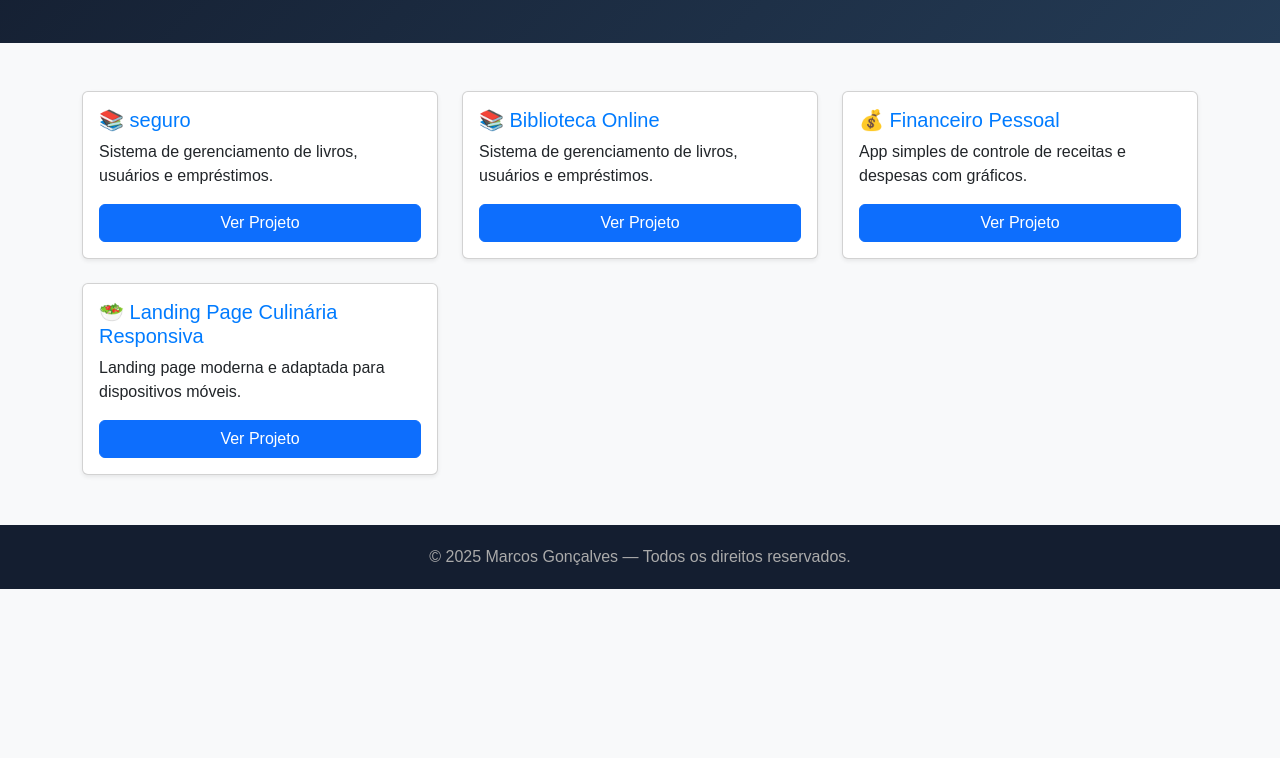
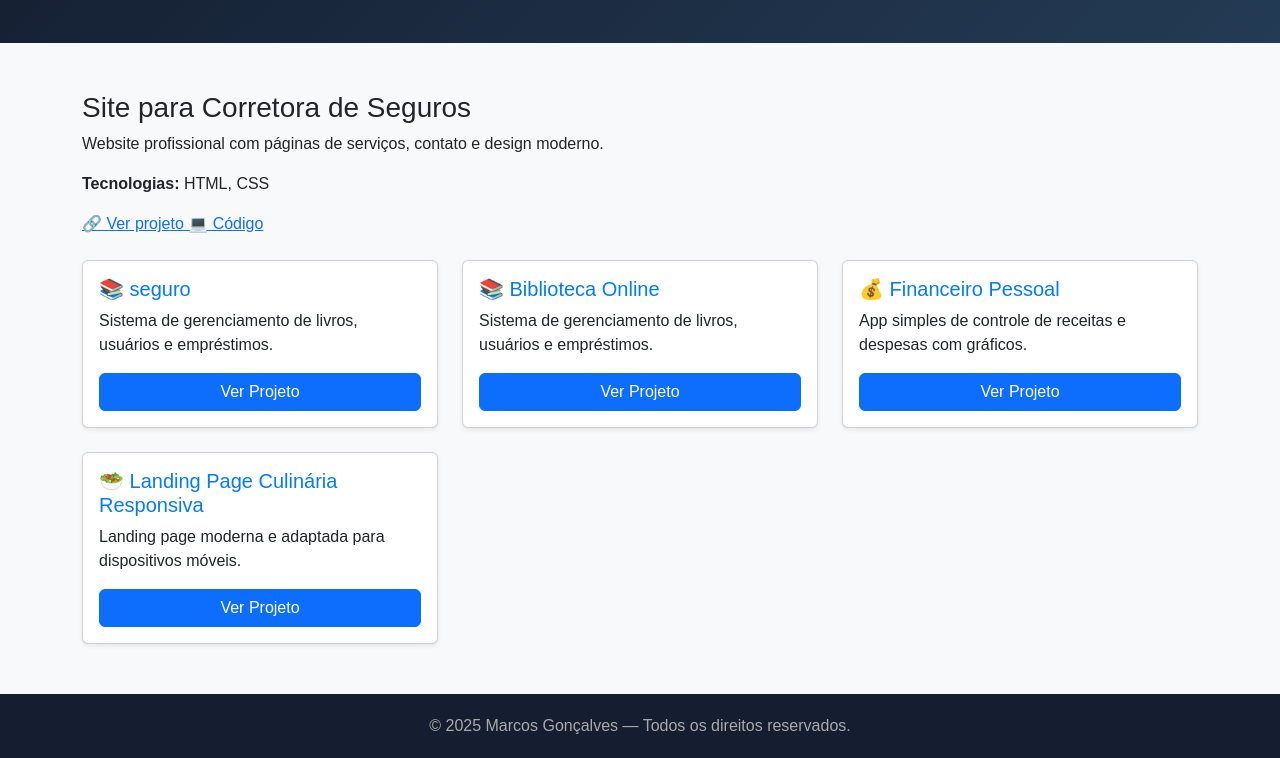
Before and after one commit to Marcossgoncalves/Marcossgoncalves, a plain HTML site: page index.html in a window 1280 px wide. Shown: the part 140-898 px from the top of the page. Before the commit the page ends 800 px from the top, so only its background shows below. Drawn offline with nearby package versions, Linux system fonts and the light colour scheme.

Commit message:
Update index.html
nova atualização

```diff
--- a/index.html
+++ b/index.html
@@ -45,6 +45,21 @@
 
 <main class="container my-5">
   <div class="row g-4">
+
+    <div class="projeto">
+  <h3>Site para Corretora de Seguros</h3>
+  <p>Website profissional com páginas de serviços, contato e design moderno.</p>
+  <p><strong>Tecnologias:</strong> HTML, CSS</p>
+
+  <a href="https://marcossgoncalves.github.io/seguros/" target="_blank">
+    🔗 Ver projeto
+  </a>
+
+  <a href="https://github.com/marcossgoncalves/seguros" target="_blank">
+    💻 Código
+  </a>
+</div>
+
 
     <div class="col-md-4">
       <div class="card h-100 shadow-sm">
```
